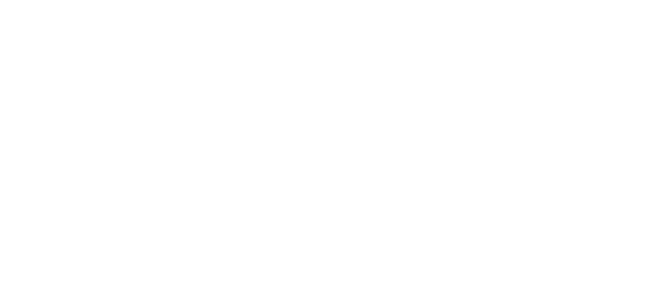
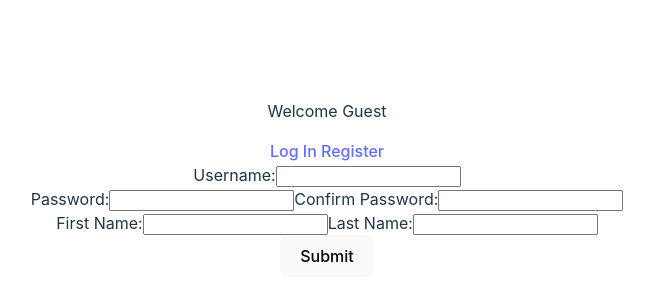
Before and after one commit to Bchow2001/blog-api-clients, a React (Vite) app in the folder blog-read-frontend/: page /users/register in a window 1280 px wide. Before the commit this address had no page. Shown: the part 220-520 px from the top of the page, without its empty margins (313-967 px from the left). Built offline with nearby package versions, Linux system fonts and the light colour scheme.

Commit message:
Add registration form

```diff
--- a/blog-read-frontend/src/App.jsx
+++ b/blog-read-frontend/src/App.jsx
@@ -1,6 +1,6 @@
 import "./App.css";
 import { useEffect, useState } from "react";
-import { Link, Navigate } from "react-router-dom";
+import { Link, Navigate, useNavigate } from "react-router-dom";
 import NavBar from "./components/NavBar";
 
 function PostItem({ post }) {
@@ -39,6 +39,8 @@
 	const [posts, setPosts] = useState(null);
 	const [user, setUser] = useState(null);
 
+	const navigate = useNavigate();
+
 	useEffect(() => {
 		async function fetchPosts() {
 			try {
@@ -50,16 +52,19 @@
 						)}`,
 					}),
 				});
-				response = await response.json();
-				console.log(response);
-				setPosts(response.posts);
-				setUser(response.user);
+				if (response.status === 200) {
+					response = await response.json();
+					setPosts(response.posts);
+					setUser(response.user);
+				} else {
+					navigate("/users/login");
+				}
 			} catch (e) {
 				console.log(e);
 			}
 		}
 		fetchPosts();
-	}, []);
+	}, [navigate]);
 
 	if (user) {
 		return (
--- a/blog-read-frontend/src/Router.jsx
+++ b/blog-read-frontend/src/Router.jsx
@@ -6,6 +6,7 @@
 import App from "./App";
 import Post from "./components/Post";
 import LogIn from "./components/LogIn";
+import Register from "./components/Register";
 import ErrorPage from "./components/ErrorPage";
 import "./index.css";
 
@@ -19,6 +20,7 @@
 		{ path: "/posts", element: <App /> },
 		{ path: "/posts/:postId", element: <Post /> },
 		{ path: "/users/logIn", element: <LogIn /> },
+		{ path: "/users/register", element: <Register /> },
 		{ path: "/error", element: <ErrorPage /> },
 	]);
 	return <RouterProvider router={router} />;
--- a/blog-read-frontend/src/components/NavBar.jsx
+++ b/blog-read-frontend/src/components/NavBar.jsx
@@ -16,7 +16,11 @@
 			</div>
 			<div>
 				{!user ? (
-					<Link to="/users/login">Log In </Link>
+					<>
+						{" "}
+						<Link to="/users/login">Log In </Link>
+						<Link to="/users/register">Register</Link>
+					</>
 				) : (
 					<>
 						<Link to="/posts">Posts</Link>
--- a/blog-read-frontend/src/components/Post.jsx
+++ b/blog-read-frontend/src/components/Post.jsx
@@ -1,5 +1,5 @@
 import { useEffect, useState } from "react";
-import { Navigate, useParams } from "react-router-dom";
+import { Navigate, useParams, useNavigate } from "react-router-dom";
 import NavBar from "./NavBar";
 
 function CommentItem({ comment }) {
@@ -28,6 +28,8 @@
 	const [comments, setComments] = useState(null);
 	const { postId } = useParams();
 
+	const navigate = useNavigate();
+
 	useEffect(() => {
 		async function fetchPost() {
 			try {
@@ -42,16 +44,20 @@
 						}),
 					},
 				);
-				response = await response.json();
-				setPost(response.post);
-				setComments(response.comments);
-				setUser(response.user);
+				if (response.status === 200) {
+					response = await response.json();
+					setPost(response.post);
+					setComments(response.comments);
+					setUser(response.user);
+				} else {
+					navigate("/users/login");
+				}
 			} catch (e) {
 				console.log(e);
 			}
 		}
 		fetchPost();
-	}, [postId]);
+	}, [navigate, postId]);
 
 	if (post === undefined) {
 		const message = "Post was not found";
--- /dev/null
+++ b/blog-read-frontend/src/components/Register.jsx
@@ -0,0 +1,107 @@
+import { useState } from "react";
+import { useNavigate } from "react-router-dom";
+import NavBar from "./NavBar";
+
+function Register() {
+	const [username, setUsername] = useState("");
+	const [password, setPassword] = useState("");
+	const [confirm, setConfirm] = useState("");
+	const [first, setFirst] = useState("");
+	const [last, setLast] = useState("");
+	const [errors, setErrors] = useState([]);
+	const navigate = useNavigate();
+
+	const handleRegister = async (e) => {
+		e.preventDefault();
+		const requestOptions = {
+			method: "Post",
+			headers: { "Content-Type": "application/json" },
+			mode: "cors",
+			body: JSON.stringify({
+				username: username,
+				password: password,
+				confirm_password: confirm,
+				first_name: first,
+				last_name: last,
+			}),
+		};
+		try {
+			let response = await fetch(
+				"http://localhost:3000/api/users/",
+				requestOptions,
+			);
+			if (response.status === 403) {
+				response = await response.json();
+				setPassword("");
+				setConfirm("");
+				setErrors(response.errors.errors);
+			} else if (response.status === 200) {
+				navigate("/users/login");
+			}
+		} catch (e) {
+			console.log(e);
+		}
+	};
+	return (
+		<>
+			<NavBar user={false} />
+			<form onSubmit={handleRegister}>
+				<div className="form-group">
+					<label htmlFor="username">Username:</label>
+					<input
+						type="input"
+						name="username"
+						id="username"
+						value={username}
+						onChange={(e) => setUsername(e.target.value)}
+					/>
+				</div>
+				<div className="form-group">
+					<label htmlFor="password">Password:</label>
+					<input
+						type="password"
+						name="password"
+						id="password"
+						value={password}
+						onChange={(e) => setPassword(e.target.value)}
+					/>
+					<label htmlFor="confirm">Confirm Password:</label>
+					<input
+						type="password"
+						name="confirm"
+						id="confirm"
+						value={confirm}
+						onChange={(e) => setConfirm(e.target.value)}
+					/>
+				</div>
+				<div className="form-group">
+					<label htmlFor="first">First Name:</label>
+					<input
+						type="text"
+						name="first"
+						id="first"
+						value={first}
+						onChange={(e) => setFirst(e.target.value)}
+					/>
+					<label htmlFor="last">Last Name:</label>
+					<input
+						type="text"
+						name="last"
+						id="last"
+						value={last}
+						onChange={(e) => setLast(e.target.value)}
+					/>
+				</div>
+				<button type="submit">Submit</button>
+			</form>
+			<div>
+				{errors.length !== 0 &&
+					errors.map((error) => {
+						return <p key={error.path}>{error.msg}</p>;
+					})}
+			</div>
+		</>
+	);
+}
+
+export default Register;
```
Also changed, not shown: 1 other file (tests, documents, lock files or other folders).
